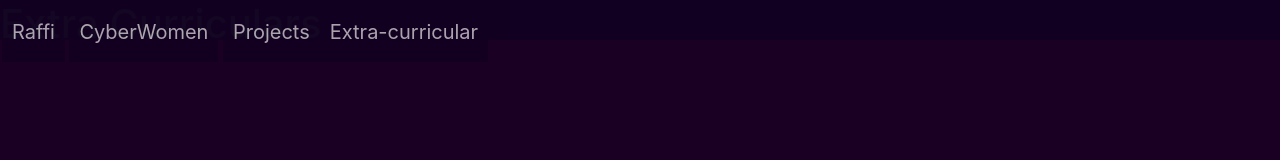
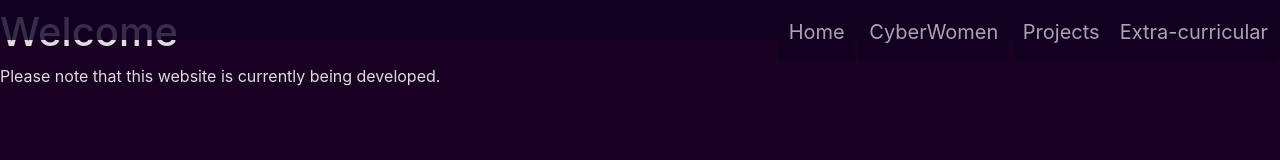
Before and after one commit to cg-1256/portfolio-website, a plain HTML site: page extra.html in a window 1280 px wide. Drawn offline with nearby package versions, Linux system fonts and the light colour scheme; files that its build step writes are made by us from their sources.

Commit message:
rejig everything

```diff
--- a/extra.html
+++ b/extra.html
@@ -8,19 +8,22 @@
     <title>Raffi Rizzo</title>
 </head>
 <body>
-
-    <div id="header">
+<header>
+    <h1></h1>
+    <div id="header" style="text-align: right;">
         <nav>
             <ul>
-                <li><a href="/index.html">Raffi</a></li>
-                <li><a href="/cw.html">CyberWomen</a></li>
-                <li><a href="/projects.html">Projects</a>
-                <li><a href="/extra.html">Extra-curricular</a>
+                <li><a href="index.html">Home</a></li>
+                <li><a href="cw.html">CyberWomen</a></li>
+                <li><a href="projects.html">Projects</a>
+                <li><a href="extra.html">Extra-curricular</a>
             </ul>
         </nav>
+    </div>
+</header>
 
-    </div>
 
-<h1>Extra Curriculars</h1>
+<h1>Welcome</h1>
+<p>Please note that this website is currently being developed.</p>
 </body>
 </html>
--- a/static/css/main.css
+++ b/main.css
@@ -1,6 +1,10 @@
 body{
     background: #1a0022;
 }
+h1, p {
+    color: #ddd;
+}
+
 #header {
     background-color: #110022;
     -ms-filter: "progid:DXImageTransform.Microsoft.Alpha(Opacity=50)";
```
Also changed, not shown: cw.html (+8 -7 lines), index.html (+8 -6 lines), projects.html (+13 -10 lines).
